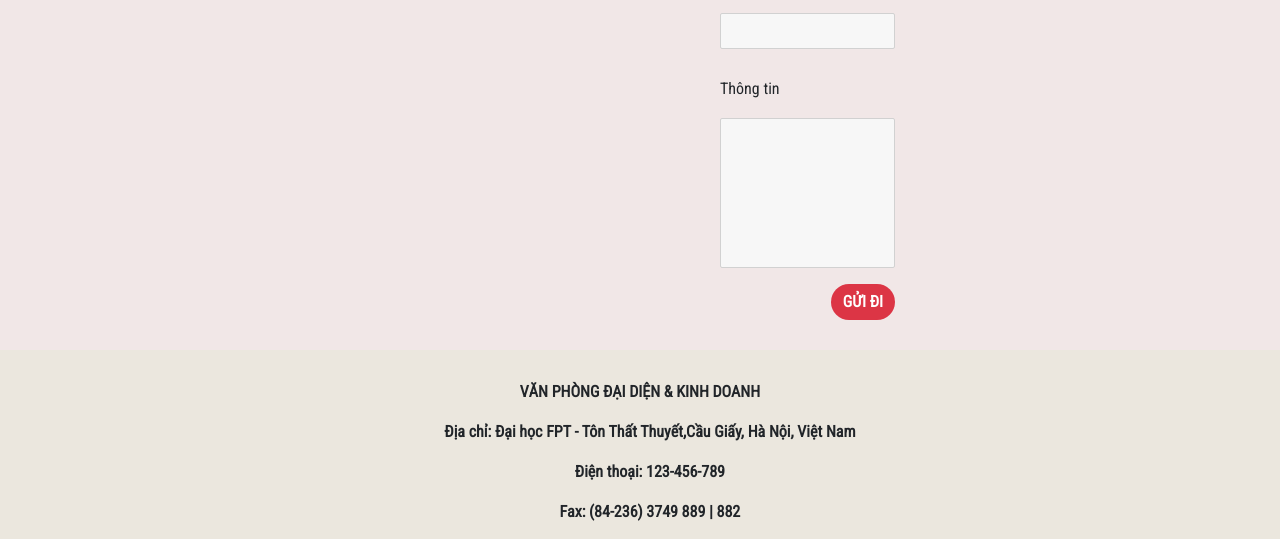
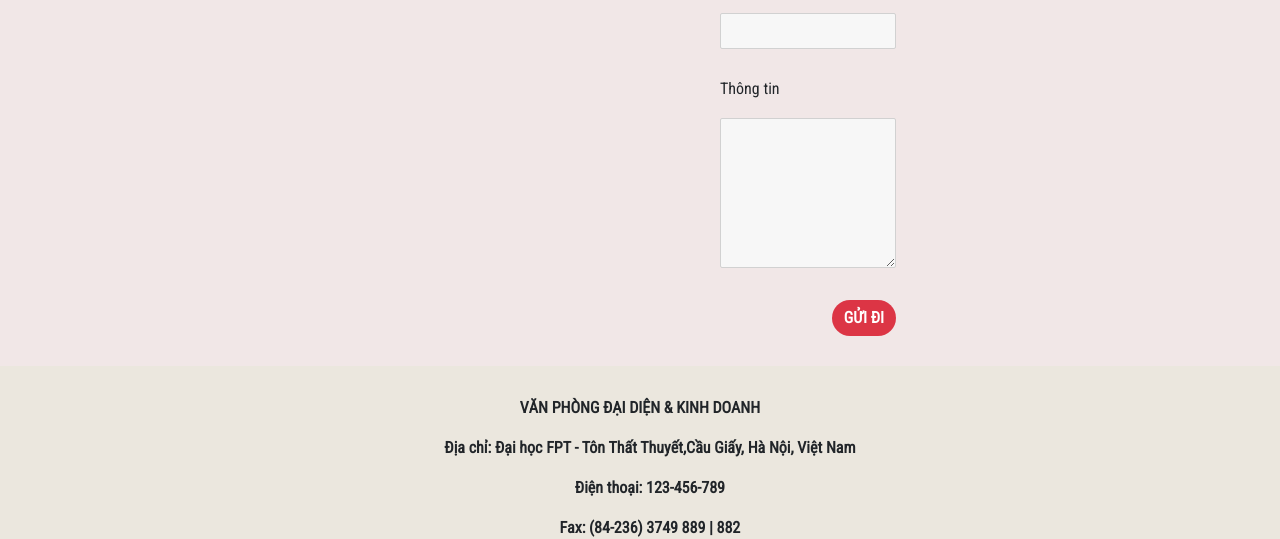
Before and after one commit to nguyenhoang24695/project-FunZone, a plain HTML site: page front-end/contact.html in a window 1280 px wide. Shown: the part 1062-1601 px from the top of the page. Drawn offline with Linux system fonts and the light colour scheme.

Commit message:
sửa phần textarea

```diff
--- a/front-end/contact.html
+++ b/front-end/contact.html
@@ -136,7 +136,9 @@
                 <span class="fa fa-pencil-square-o"></span>&nbsp</td>
               <td class="subject"> Thông tin</td>
               <td>
-                <input type="textarea" name="info" value="" class="fillbig info">
+                <div class="form-group">
+                  <textarea class="form-control fillbig info" id="exampleTextarea" rows="3"></textarea>
+                </div>
                 <p class="must mustinfo">Thông tin bắt buộc</p>
               </td>
             </tr>
```
